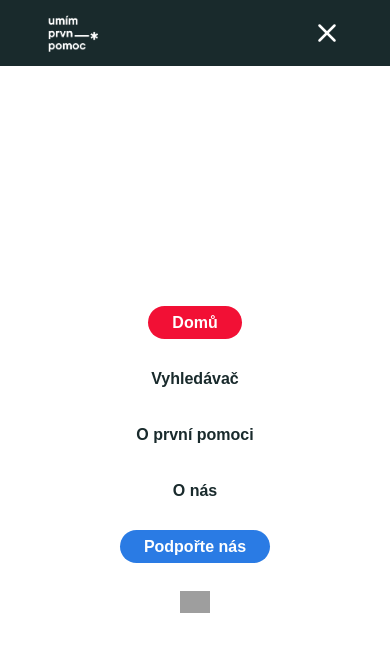
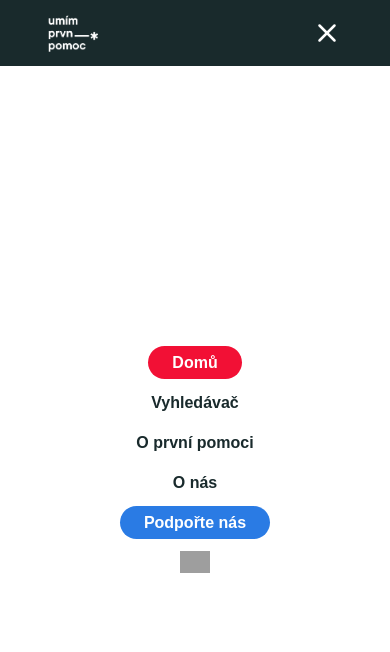
Before and after one commit to hrejsemnou/umim-prvni-pomoc, a Next.js app: page / in a window 390 px wide. Both pictures are taken after a click on the button 327 px from the left and 33 px from the top of the page. Shown: the top 652 px of the page. Built offline with nearby package versions, Linux system fonts and the light colour scheme; grey boxes are pictures that could not be loaded.

Commit message:
Reduce gap in SideBar

```diff
--- a/src/components/navigation/SideBar.tsx
+++ b/src/components/navigation/SideBar.tsx
@@ -11,7 +11,7 @@ const SideBar = ({
 }) => {
   return (
     isOpen && (
-      <div className="flex flex-col h-full top-10 w-full absolute z-10 bg-background text-foreground gap-8 items-center justify-center md:hidden">
+      <div className="flex flex-col h-full top-10 w-full absolute z-10 bg-background text-foreground gap-4 items-center justify-center md:hidden">
         <NavigationItem toggle={toggle} slug={"/"} label="Domů" />
         {routes.map((item) => (
           <NavigationItem
```
